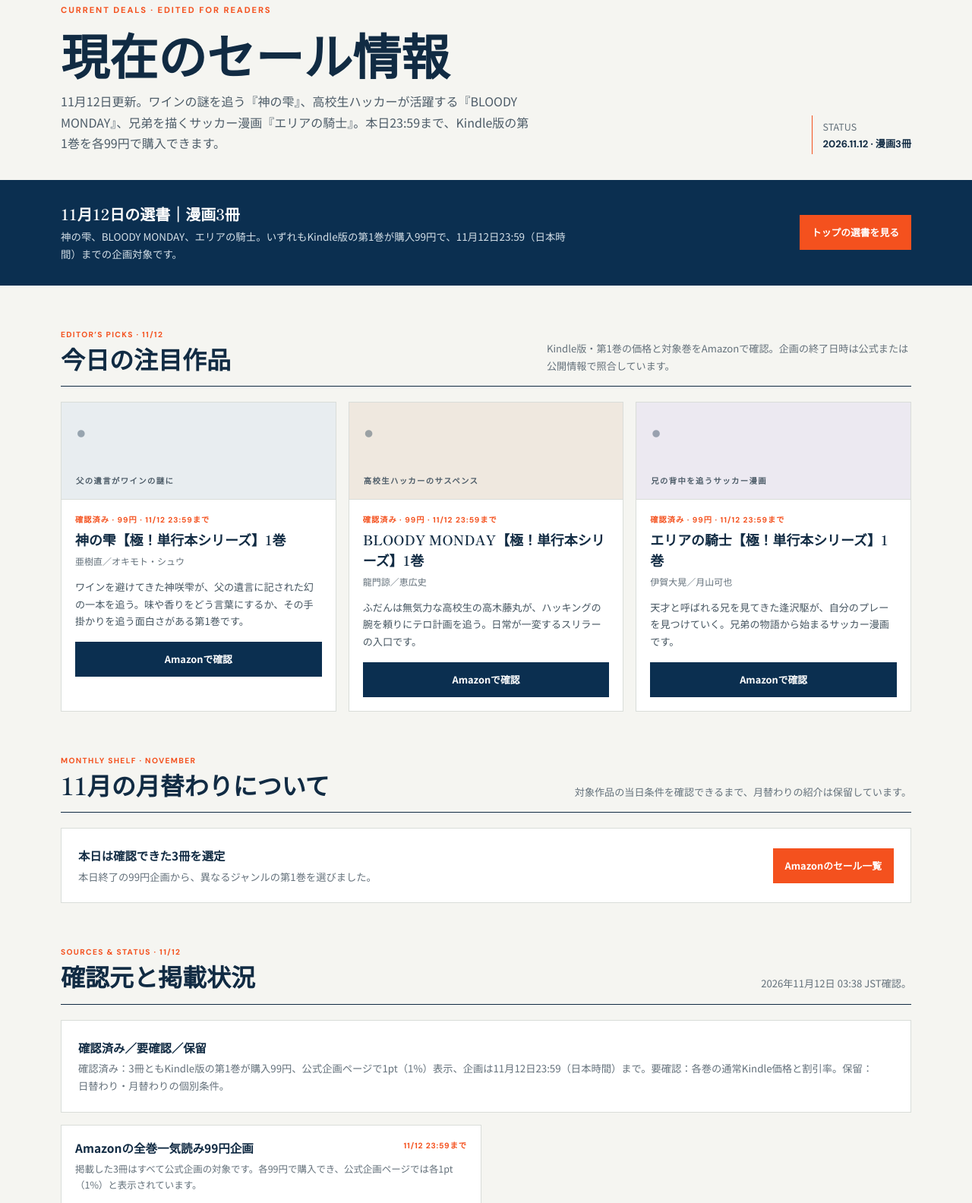
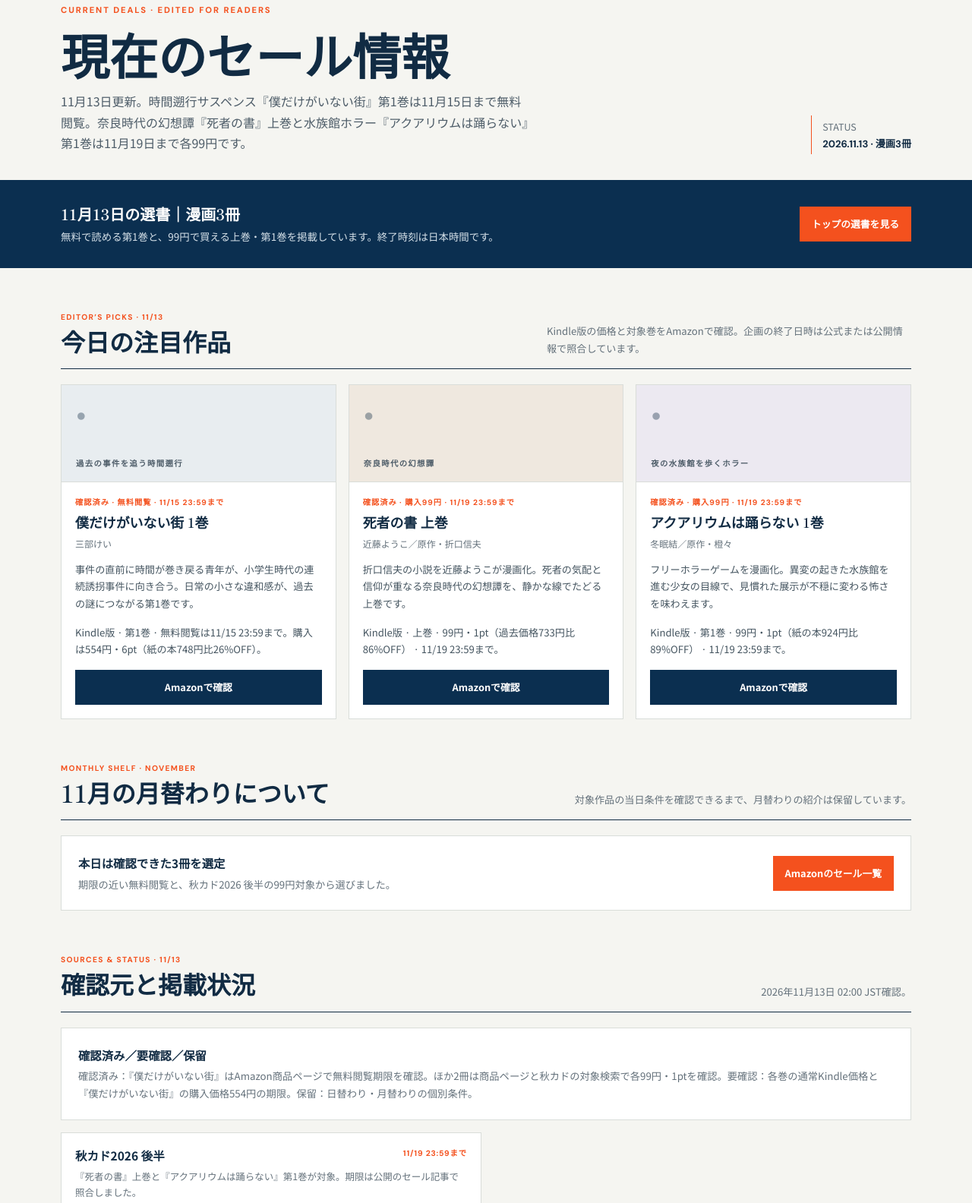
Before and after one commit to realyanderedere-coder/saleshoka, a website: page public/sales/current.html in a window 1280 px wide. Shown: the part 120-1704 px from the top of the page at 76% size. Drawn offline with Linux system fonts and the light colour scheme.

Commit message:
Update sales content 2026-11-13

```diff
--- a/public/sales/current.html
+++ b/public/sales/current.html
@@ -27,16 +27,16 @@ footer{background:#071e33;color:#d9e2e9;padding:28px 0;font-size:.75rem}.foot{di
 
 </head><body>
 <header><div class="wrap nav"><a class="brand" href="/" aria-label="セール書架 トップ"><img src="/images/saleshoka-logo.webp" alt=""><span>セール<em>書架</em></span></a><a href="/">トップページへ</a></div></header>
-<section class="wrap hero"><div class="kicker">CURRENT DEALS · EDITED FOR READERS</div><div class="hero-row"><div><h1>現在のセール情報</h1><p>11月12日更新。ワインの謎を追う『神の雫』、高校生ハッカーが活躍する『BLOODY MONDAY』、兄弟を描くサッカー漫画『エリアの騎士』。本日23:59まで、Kindle版の第1巻を各99円で購入できます。</p></div><div class="updated">STATUS<strong>2026.11.12 · 漫画3冊</strong></div></div></section>
+<section class="wrap hero"><div class="kicker">CURRENT DEALS · EDITED FOR READERS</div><div class="hero-row"><div><h1>現在のセール情報</h1><p>11月13日更新。時間遡行サスペンス『僕だけがいない街』第1巻は11月15日まで無料閲覧。奈良時代の幻想譚『死者の書』上巻と水族館ホラー『アクアリウムは踊らない』第1巻は11月19日まで各99円です。</p></div><div class="updated">STATUS<strong>2026.11.13 · 漫画3冊</strong></div></div></section>
 <main>
-<section class="band"><div class="wrap band-inner"><div><h2>11月12日の選書｜漫画3冊</h2><p>神の雫、BLOODY MONDAY、エリアの騎士。いずれもKindle版の第1巻が購入99円で、11月12日23:59（日本時間）までの企画対象です。</p></div><a class="button" href="/">トップの選書を見る</a></div></section>
-<section class="wrap section"><div class="section-head"><div><div class="flag">EDITOR’S PICKS · 11/12</div><h2>今日の注目作品</h2></div><p>Kindle版・第1巻の価格と対象巻をAmazonで確認。企画の終了日時は公式または公開情報で照合しています。</p></div><div class="book-grid">
-<article class="book"><div class="art"><span class="num">•</span><span class="genre">父の遺言がワインの謎に</span></div><div class="body"><div class="reason-tag">確認済み · 99円 · 11/12 23:59まで</div><h3>神の雫【極！単行本シリーズ】1巻</h3><div class="byline">亜樹直／オキモト・シュウ</div><p class="blurb">ワインを避けてきた神咲雫が、父の遺言に記された幻の一本を追う。味や香りをどう言葉にするか、その手掛かりを追う面白さがある第1巻です。</p><a class="button" href="https://www.amazon.co.jp/dp/B0CB69CRQC?tag=saleshoka-22" target="_blank" rel="sponsored nofollow noopener">Amazonで確認</a></div></article>
-<article class="book"><div class="art"><span class="num">•</span><span class="genre">高校生ハッカーのサスペンス</span></div><div class="body"><div class="reason-tag">確認済み · 99円 · 11/12 23:59まで</div><h3>BLOODY MONDAY【極！単行本シリーズ】1巻</h3><div class="byline">龍門諒／恵広史</div><p class="blurb">ふだんは無気力な高校生の高木藤丸が、ハッキングの腕を頼りにテロ計画を追う。日常が一変するスリラーの入口です。</p><a class="button" href="https://www.amazon.co.jp/dp/B0CB684MW4?tag=saleshoka-22" target="_blank" rel="sponsored nofollow noopener">Amazonで確認</a></div></article>
-<article class="book"><div class="art"><span class="num">•</span><span class="genre">兄の背中を追うサッカー漫画</span></div><div class="body"><div class="reason-tag">確認済み · 99円 · 11/12 23:59まで</div><h3>エリアの騎士【極！単行本シリーズ】1巻</h3><div class="byline">伊賀大晃／月山可也</div><p class="blurb">天才と呼ばれる兄を見てきた逢沢駆が、自分のプレーを見つけていく。兄弟の物語から始まるサッカー漫画です。</p><a class="button" href="https://www.amazon.co.jp/dp/B0CB6857CP?tag=saleshoka-22" target="_blank" rel="sponsored nofollow noopener">Amazonで確認</a></div></article>
+<section class="band"><div class="wrap band-inner"><div><h2>11月13日の選書｜漫画3冊</h2><p>無料で読める第1巻と、99円で買える上巻・第1巻を掲載しています。終了時刻は日本時間です。</p></div><a class="button" href="/">トップの選書を見る</a></div></section>
+<section class="wrap section"><div class="section-head"><div><div class="flag">EDITOR’S PICKS · 11/13</div><h2>今日の注目作品</h2></div><p>Kindle版の価格と対象巻をAmazonで確認。企画の終了日時は公式または公開情報で照合しています。</p></div><div class="book-grid">
+<article class="book"><div class="art"><span class="num">•</span><span class="genre">過去の事件を追う時間遡行</span></div><div class="body"><div class="reason-tag">確認済み · 無料閲覧 · 11/15 23:59まで</div><h3>僕だけがいない街 1巻</h3><div class="byline">三部けい</div><p class="blurb">事件の直前に時間が巻き戻る青年が、小学生時代の連続誘拐事件に向き合う。日常の小さな違和感が、過去の謎につながる第1巻です。</p><p class="blurb">Kindle版 · 第1巻 · 無料閲覧は11/15 23:59まで。購入は554円・6pt（紙の本748円比26%OFF）。</p><a class="button" href="https://www.amazon.co.jp/dp/B00CM0F5PQ?tag=saleshoka-22" target="_blank" rel="sponsored nofollow noopener">Amazonで確認</a></div></article>
+<article class="book"><div class="art"><span class="num">•</span><span class="genre">奈良時代の幻想譚</span></div><div class="body"><div class="reason-tag">確認済み · 購入99円 · 11/19 23:59まで</div><h3>死者の書 上巻</h3><div class="byline">近藤ようこ／原作・折口信夫</div><p class="blurb">折口信夫の小説を近藤ようこが漫画化。死者の気配と信仰が重なる奈良時代の幻想譚を、静かな線でたどる上巻です。</p><p class="blurb">Kindle版 · 上巻 · 99円・1pt（過去価格733円比86%OFF） · 11/19 23:59まで。</p><a class="button" href="https://www.amazon.co.jp/dp/B0141TUIC0?tag=saleshoka-22" target="_blank" rel="sponsored nofollow noopener">Amazonで確認</a></div></article>
+<article class="book"><div class="art"><span class="num">•</span><span class="genre">夜の水族館を歩くホラー</span></div><div class="body"><div class="reason-tag">確認済み · 購入99円 · 11/19 23:59まで</div><h3>アクアリウムは踊らない 1巻</h3><div class="byline">冬眠結／原作・橙々</div><p class="blurb">フリーホラーゲームを漫画化。異変の起きた水族館を進む少女の目線で、見慣れた展示が不穏に変わる怖さを味わえます。</p><p class="blurb">Kindle版 · 第1巻 · 99円・1pt（紙の本924円比89%OFF） · 11/19 23:59まで。</p><a class="button" href="https://www.amazon.co.jp/dp/B0F3B7VQQL?tag=saleshoka-22" target="_blank" rel="sponsored nofollow noopener">Amazonで確認</a></div></article>
 </div></section>
-<section class="wrap section"><div class="section-head"><div><div class="flag">MONTHLY SHELF · NOVEMBER</div><h2>11月の月替わりについて</h2></div><p>対象作品の当日条件を確認できるまで、月替わりの紹介は保留しています。</p></div><div class="daily-note"><div><strong>本日は確認できた3冊を選定</strong><p>本日終了の99円企画から、異なるジャンルの第1巻を選びました。</p></div><a class="button" href="https://www.amazon.co.jp/amz-books/book-deals?_encoding=UTF8&amp;node=222732532051&amp;tag=saleshoka-22" target="_blank" rel="sponsored nofollow noopener">Amazonのセール一覧</a></div></section>
-<section class="wrap section"><div class="section-head"><div><div class="flag">SOURCES &amp; STATUS · 11/12</div><h2>確認元と掲載状況</h2></div><p>2026年11月12日 03:38 JST確認。</p></div><div class="daily-note"><div><strong>確認済み／要確認／保留</strong><p>確認済み：3冊ともKindle版の第1巻が購入99円、公式企画ページで1pt（1%）表示、企画は11月12日23:59（日本時間）まで。要確認：各巻の通常Kindle価格と割引率。保留：日替わり・月替わりの個別条件。</p></div></div><div class="campaign-grid" style="margin-top:16px"><article class="camp"><div class="camp-top"><h3>Amazonの全巻一気読み99円企画</h3><span class="until">11/12 23:59まで</span></div><p>掲載した3冊はすべて公式企画の対象です。各99円で購入でき、公式企画ページでは各1pt（1%）と表示されています。</p><a class="button" href="https://www.amazon.co.jp/b/?node=223803106051" target="_blank" rel="noopener">対象・期間を見る</a></article></div></section>
-<div class="wrap legal"><strong>価格・ポイントについて</strong><br>2026年11月12日 03:38 JST時点。購入価格は税込です。通常価格・比較価格が確認できない場合は割引率を掲載していません。エントリーなどの条件付き加算は掲載していません。購入前にAmazonの商品ページで最新条件をご確認ください。Amazonのアソシエイトとして、セール書架は適格販売により収入を得ています。</div>
+<section class="wrap section"><div class="section-head"><div><div class="flag">MONTHLY SHELF · NOVEMBER</div><h2>11月の月替わりについて</h2></div><p>対象作品の当日条件を確認できるまで、月替わりの紹介は保留しています。</p></div><div class="daily-note"><div><strong>本日は確認できた3冊を選定</strong><p>期限の近い無料閲覧と、秋カド2026 後半の99円対象から選びました。</p></div><a class="button" href="https://www.amazon.co.jp/amz-books/book-deals?_encoding=UTF8&amp;node=222732532051&amp;tag=saleshoka-22" target="_blank" rel="sponsored nofollow noopener">Amazonのセール一覧</a></div></section>
+<section class="wrap section"><div class="section-head"><div><div class="flag">SOURCES &amp; STATUS · 11/13</div><h2>確認元と掲載状況</h2></div><p>2026年11月13日 02:00 JST確認。</p></div><div class="daily-note"><div><strong>確認済み／要確認／保留</strong><p>確認済み：『僕だけがいない街』はAmazon商品ページで無料閲覧期限を確認。ほか2冊は商品ページと秋カドの対象検索で各99円・1ptを確認。要確認：各巻の通常Kindle価格と『僕だけがいない街』の購入価格554円の期限。保留：日替わり・月替わりの個別条件。</p></div></div><div class="campaign-grid" style="margin-top:16px"><article class="camp"><div class="camp-top"><h3>秋カド2026 後半</h3><span class="until">11/19 23:59まで</span></div><p>『死者の書』上巻と『アクアリウムは踊らない』第1巻が対象。期限は公開のセール記事で照合しました。</p><a class="button" href="https://www.amazon.co.jp/b?node=223484407051" target="_blank" rel="noopener">Amazonの対象作品を見る</a> <a href="https://gori.me/sale/kindle-sale/172193" target="_blank" rel="noopener">期限の確認元</a></article></div></section>
+<div class="wrap legal"><strong>価格・ポイントについて</strong><br>2026年11月13日 02:00 JST時点。購入価格は税込です。通常価格・比較価格が確認できない場合は割引率を掲載していません。エントリーなどの条件付き加算は掲載していません。購入前にAmazonの商品ページで最新条件をご確認ください。Amazonのアソシエイトとして、セール書架は適格販売により収入を得ています。</div>
 </main><footer><div class="wrap foot"><div><strong>セール書架</strong><br>電子書籍セールから、読む価値のある本を。</div><nav><a href="/">トップページ</a><a href="/about.html">サイトについて</a><a href="/affiliate-policy.html">広告方針</a><a href="/privacy.html">プライバシー</a></nav></div></footer>
 <!-- Cloudflare Web Analytics --><script type='module' src='https://static.cloudflareinsights.com/beacon.min.js' data-cf-beacon='{"token": "f8d631510c3949c89aad142ea851fbd8"}'></script><!-- End Cloudflare Web Analytics --></body></html>
```
Also changed, not shown: public/index.html (+9 -9 lines).
